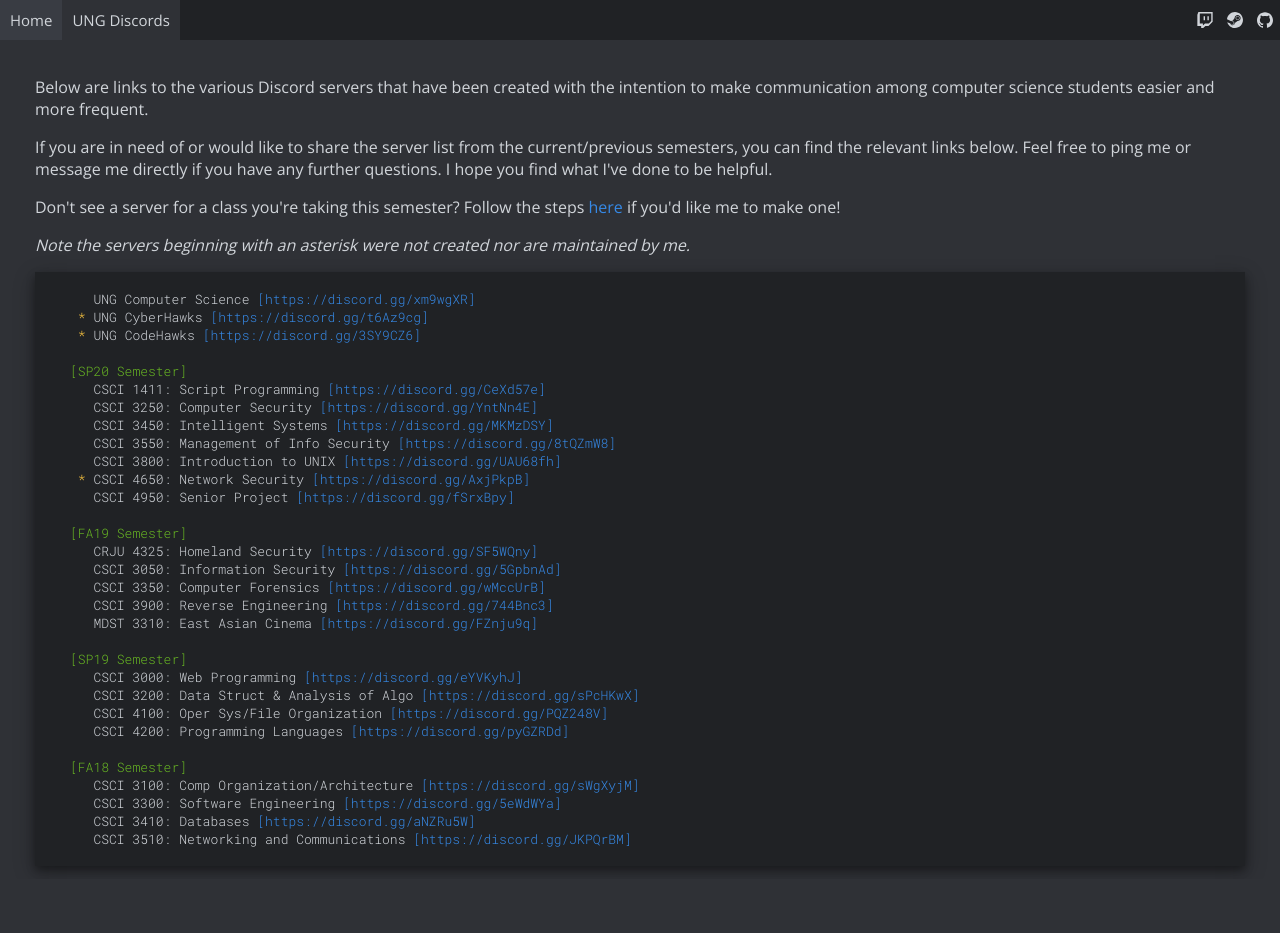
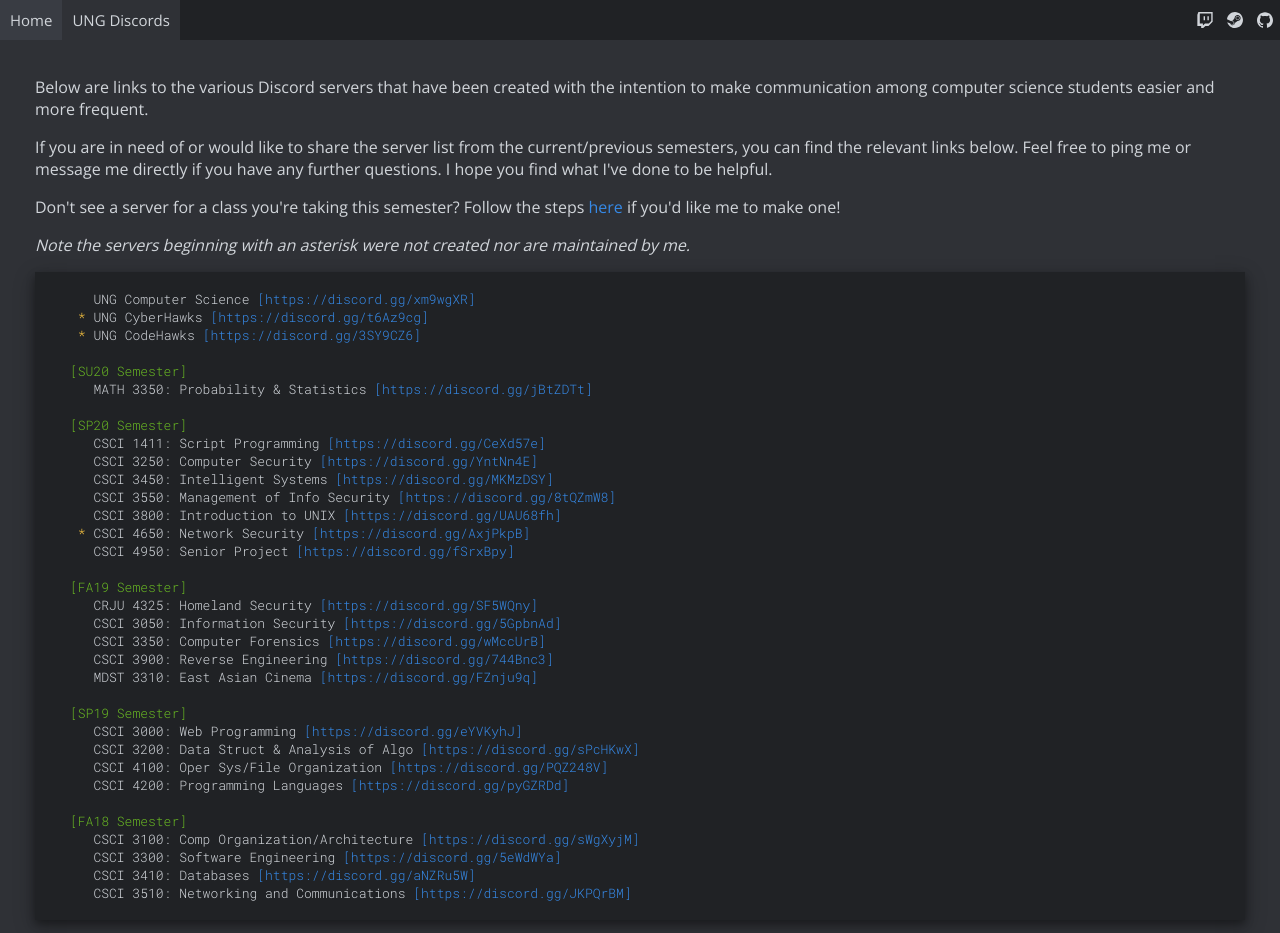
Before and after one commit to mdotshell/NpFireflame.github.io, a plain HTML site: page ung-discords/index.html in a window 1280 px wide. Before the commit the page ends 879 px from the top, so only its background shows below. Drawn offline with nearby package versions, Linux system fonts and the light colour scheme.

Commit message:
Added MATH 3350 to SU20

```diff
--- a/ung-discords/index.html
+++ b/ung-discords/index.html
@@ -40,6 +40,9 @@
  <span style="color: #f9c440;">*</span> UNG CyberHawks <a href="https://discord.gg/t6Az9cg" style="color: #3689e6; text-decoration: none;">[https://discord.gg/t6Az9cg]</a>
  <span style="color: #f9c440;">*</span> UNG CodeHawks <a href="https://discord.gg/3SY9CZ6" style="color: #3689e6; text-decoration: none;">[https://discord.gg/3SY9CZ6]</a>
 
+<span style="color: #68b723;">[SU20 Semester]</span>
+   MATH 3350: Probability & Statistics <a href="https://discord.gg/jBtZDTt" style="color: #3689e6; text-decoration: none;">[https://discord.gg/jBtZDTt]</a>
+
 <span style="color: #68b723;">[SP20 Semester]</span>
    CSCI 1411: Script Programming <a href="https://discord.gg/CeXd57e" style="color: #3689e6; text-decoration: none;">[https://discord.gg/CeXd57e]</a>
    CSCI 3250: Computer Security <a href="https://discord.gg/YntNn4E" style="color: #3689e6; text-decoration: none;">[https://discord.gg/YntNn4E]</a>
```
